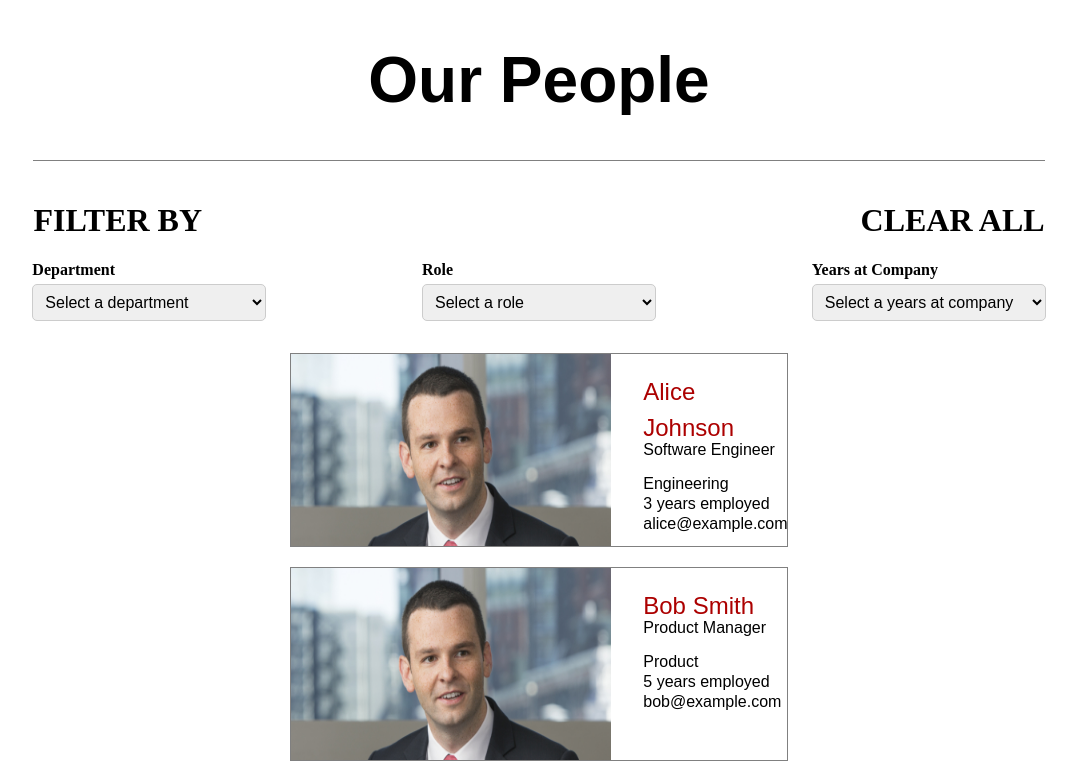
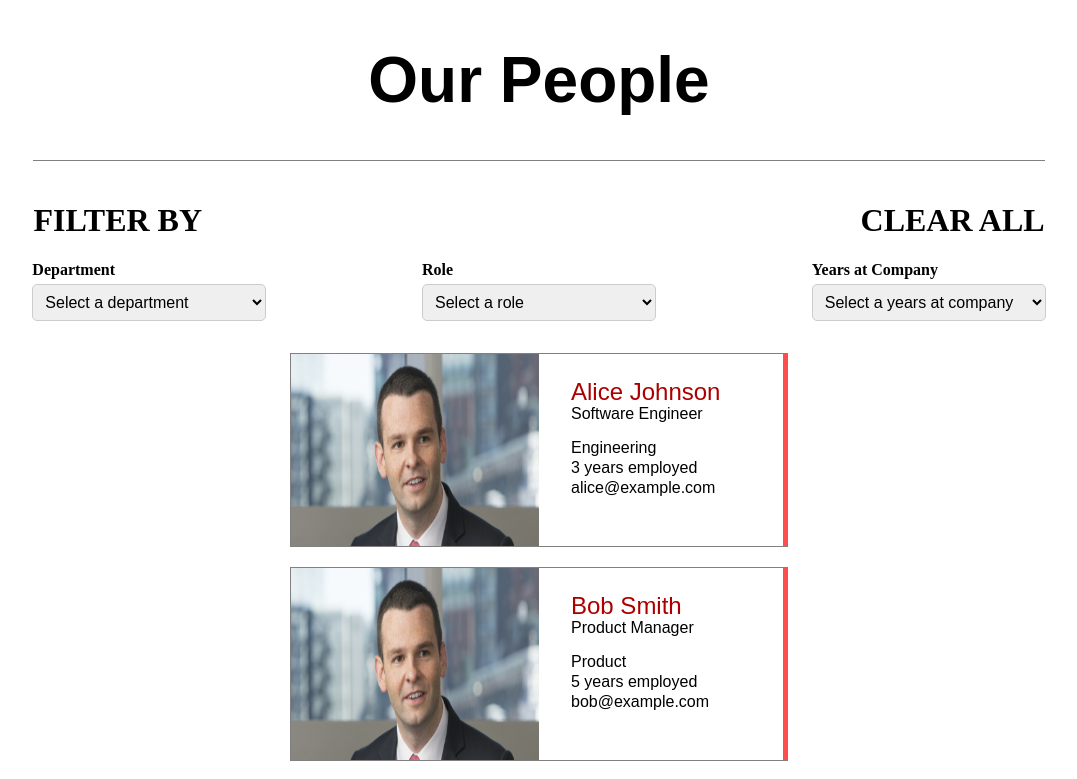
Before and after one commit to Truthhaven/employees, a React (Vite) app: page / in a window 1280 px wide. Shown: the top 779 px of the page, without its empty margins (101-1178 px from the left). Built offline with nearby package versions, Linux system fonts and the light colour scheme.

Commit message:
adds red hover feature

```diff
--- a/src/components/EmployeeCard.css
+++ b/src/components/EmployeeCard.css
@@ -3,10 +3,41 @@
   flex-direction: row;
   width: 40em;
   height: 12em;
+  transition: transform 0.2s ease-in-out;
+  position: relative; /* Important for absolute positioning */
+  z-index: 1; /* Ensures text stays above background */
+}
+
+/* Ensure every card gets the vertical red line */
+.card::before {
+  content: "";
+  position: absolute;
+  top: 0;
+  right: 0; /* Moves line to the right */
+  width: 4px; /* Line thickness */
+  height: 100%; /* Extends full height */
+  background-color: red;
+  opacity: 0.7; /* Starts slightly transparent */
+  transition: width 0.3s ease-in-out, opacity 0.3s ease-in-out;
+  z-index: -1;
+}
+
+.card:hover {
+  color: white; /* Change text to white */
+}
+.card:hover h2,
+.card:hover p {
+  color: white;
+}
+
+/* Expand the red line on hover */
+.card:hover::before {
+  width: 50%; /* Expands the line */
+  opacity: 1;
 }
 
 .card img{
-  width: 20em;
+  width: 50%;
   height: 12em;
 }
 
```
